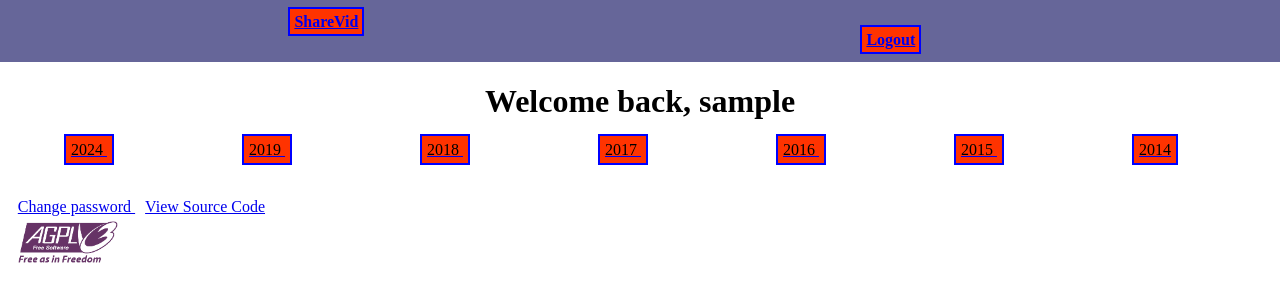
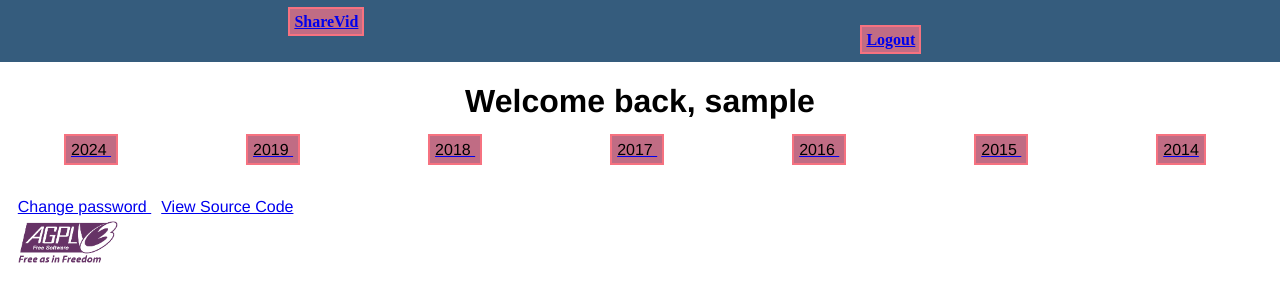
Before and after one commit to herneri/share-vid, a Flask app: a page that uses templates/base.html in a window 1280 px wide. Shown: the top 302 px of the page. Run offline with Flask 3, Linux system fonts and the light colour scheme; the visitor is signed in with stand-in values (Sample User, id 1); parts of the project's set-up code (start-up, migrations or seed data) failed here and were passed over.

Commit message:
feat: Change color theme

```diff
--- a/static/css/homepage.css
+++ b/static/css/homepage.css
@@ -3,14 +3,7 @@ main {
 }
 
 .year {
+	margin: 5%;
+	padding: 5px;
 	color: black;
-	background: #ff3300;
-
-	border-style: solid;
-	border-color: blue;
-	border-width: 2px;
-
-	padding: 5px;
-
-	margin: 5%;
 }
--- a/static/css/index.css
+++ b/static/css/index.css
@@ -1,23 +1,28 @@
 /* Base style */
 body {
 	margin: 0;
+	font-family: Helvetica, sans-serif;
 }
 
 /* Header */
 header {
 	text-align: center;
-	background: #666699;
+	background: #355C7D;
 	padding: 1%;
 }
 
-.nav-button {
-	background-color: #ff3300;
-
-	padding: 4px;
+.nav-button, .year, .year-title {
+	background-color: #C06C84;
 
 	border-style: solid;
 	border-width: 2px;
-	border-color: blue;
+	border-color: #F67280;
+
+	color: black;
+}
+
+.nav-button {
+	padding: 4px;
 
 	font-family: serif;
 	font-weight: bold;
--- a/static/css/year.css
+++ b/static/css/year.css
@@ -8,13 +8,8 @@
 .year-title {
 	width: 10%;
 	color: black;
-	background: #ff3300;
 
 	padding: 5px;
-
-	border-style: solid;
-	border-width: 2px;
-	border-color: blue;
 
 	margin-left: auto;
 	margin-right: auto;
```
